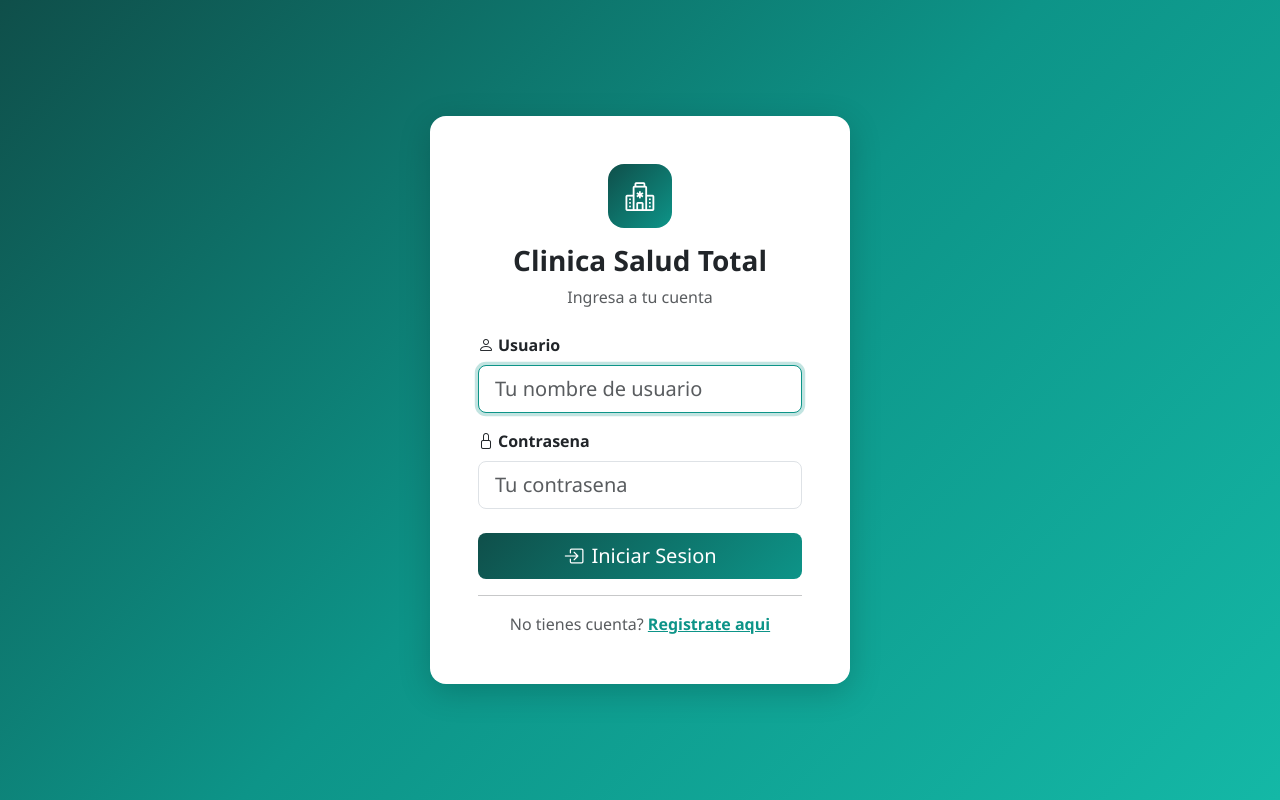
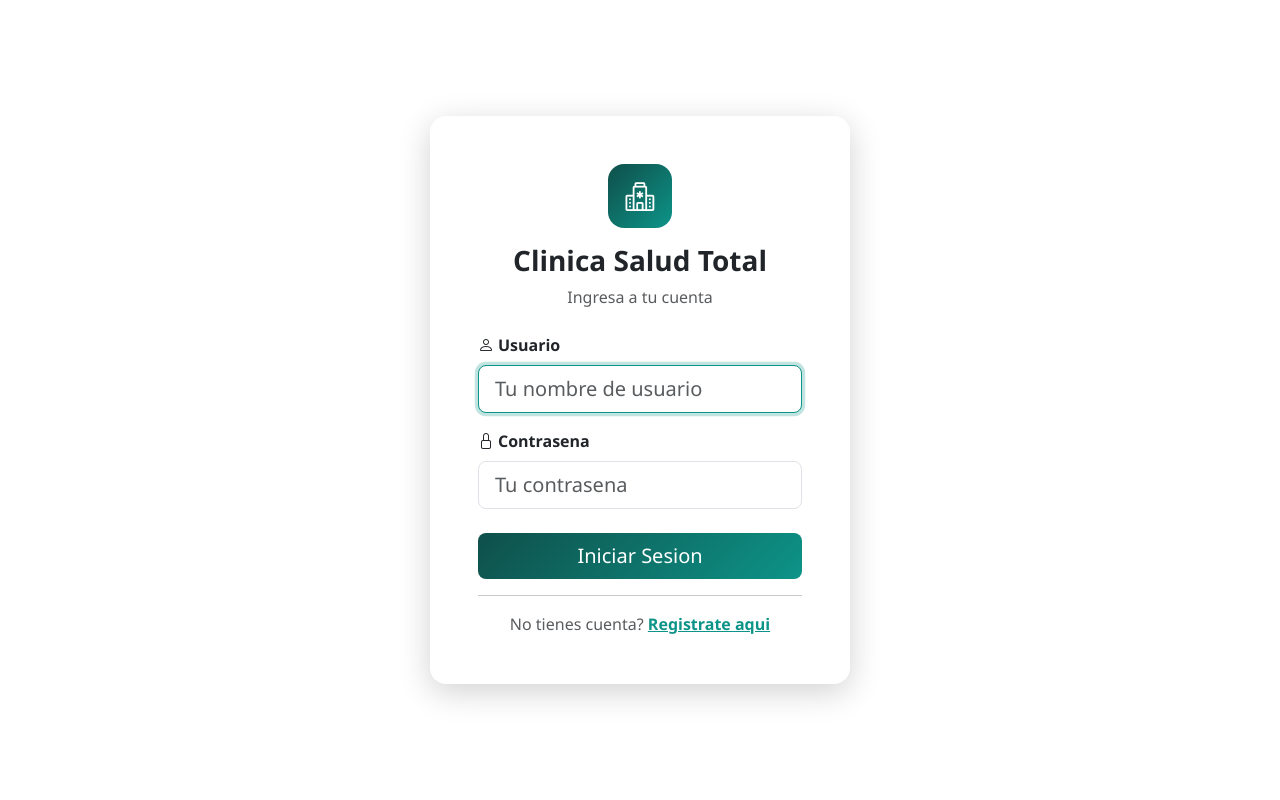
Before and after one commit to leodan87/clinica-salud-total, a Django app: page /accounts/login/ in a window 1280 px wide. Run offline with Django 4.2, Linux system fonts and the light colour scheme; some libraries are stand-ins or nearby versions.

Commit message:
Agregar seccion Railway al README, fondo blanco en login y quitar iconos de flechas en botones
Co-Authored-By: Claude Opus 4.6 <noreply@anthropic.com>

```diff
--- a/proyecto_clinica/gestion/templates/base.html
+++ b/proyecto_clinica/gestion/templates/base.html
@@ -264,7 +264,7 @@
                     </li>
                     <li class="nav-item">
                         <a class="nav-link" href="{% url 'logout' %}">
-                            <i class="bi bi-box-arrow-right me-1"></i>Salir
+                            Cerrar Sesion
                         </a>
                     </li>
                 </ul>
--- a/proyecto_clinica/gestion/templates/registration/login.html
+++ b/proyecto_clinica/gestion/templates/registration/login.html
@@ -9,7 +9,7 @@
     <link rel="stylesheet" href="https://cdn.jsdelivr.net/npm/bootstrap-icons@1.11.3/font/bootstrap-icons.min.css">
     <style>
         body {
-            background: linear-gradient(135deg, #0f4f4a, #0d9488, #14b8a6);
+            background: #ffffff;
             min-height: 100vh;
             display: flex;
             align-items: center;
@@ -96,7 +96,7 @@
                 </div>
                 <div class="d-grid">
                     <button type="submit" class="btn btn-teal btn-lg">
-                        <i class="bi bi-box-arrow-in-right me-2"></i>Iniciar Sesion
+                        Iniciar Sesion
                     </button>
                 </div>
             </form>
```
